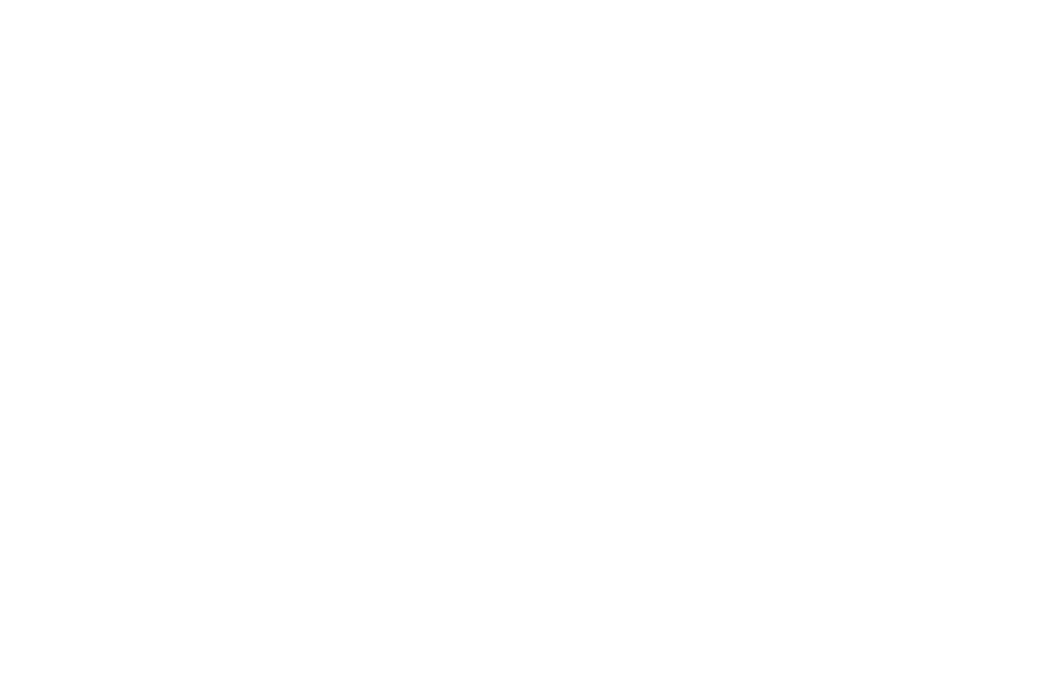
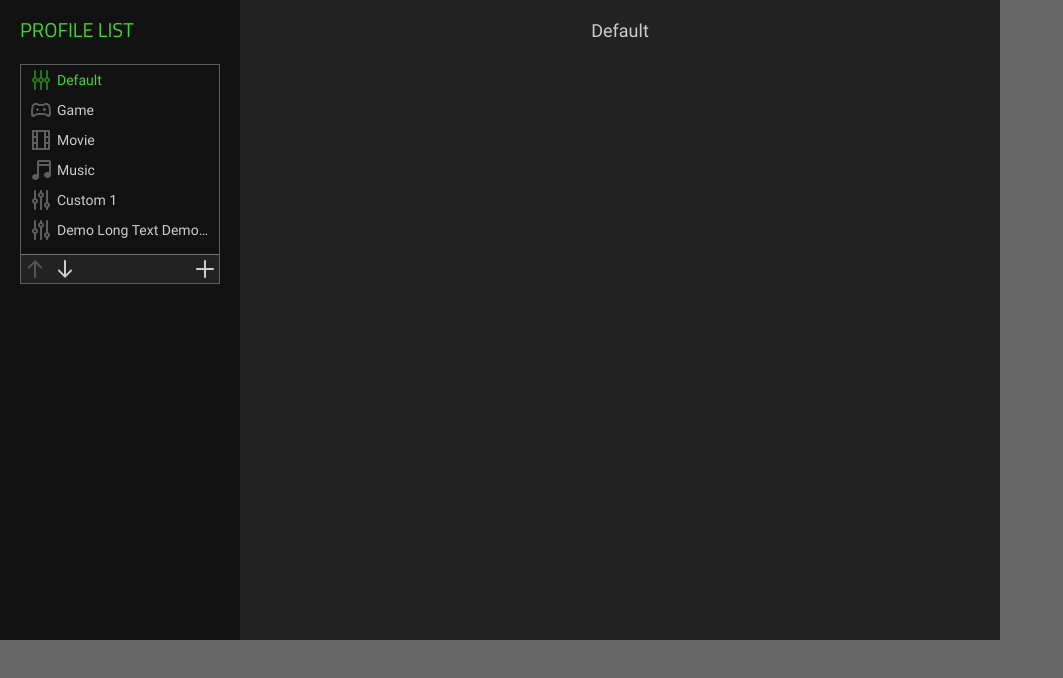
Before and after one commit to Bluzkry/razer, a React (Create React App) app: page / in a window 1280 px wide. Shown: the top 678 px of the page, without its empty margins (0-1063 px from the left). Built offline with nearby package versions, Linux system fonts and the light colour scheme.

Commit message:
Create first run replacement of original HTML using React components

```diff
--- a/public/index.html
+++ b/public/index.html
@@ -8,6 +8,8 @@
       name="description"
       content="Razer Profile App"
     />
+    <link href="%PUBLIC_URL%/assets/fonts/roboto.css" rel="stylesheet" />
+    <link href="%PUBLIC_URL%/assets/fonts/razerf5.css" rel="stylesheet" />
     <title>REQ</title>
   </head>
   <body>
--- a/src/App.tsx
+++ b/src/App.tsx
@@ -1,8 +1,17 @@
 import React from 'react';
+import { ProfileList } from './features/ProfileList';
+import { ProfileView } from './features/ProfileView';
+
+import './css/profile.css';
+import './css/tooltip.css';
 
 function App() {
   return (
-    <div>
+    <div className="main-container">
+      <div className="thx-wrapper flex">
+        <ProfileList />
+        <ProfileView />
+      </div>
     </div>
   );
 }
--- a/src/css/profile.css
+++ b/src/css/profile.css
@@ -16,7 +16,7 @@
 	position: relative;
 	margin-bottom: 1.25rem;
 }
-.thx-puller-border {
+/* .thx-puller-border {
 	z-index: 100;
 	border: 1px solid #707070;
 	position: fixed;
@@ -33,7 +33,7 @@
 	height: 36px;
 	width: 26px;
 	background-color: #111;
-	background-image: url('../images/puller.png');
+	background-image: url('/public/assets/images/assets/images/puller.png');
 	background-repeat: no-repeat;
 	background-position: center;
 
@@ -46,8 +46,8 @@
 .thx-puller:hover {
 	background-color: #222;
 	cursor: pointer;
-	background-image: url('../images/puller_w.png');
-}
+	background-image: url('/public/assets/images/puller_w.png');
+} */
 .drawer-select .toolbar {
 	position: absolute;
 	bottom: 0px;
@@ -75,14 +75,14 @@
 	transition: opacity 0.3s linear;
 }
 .toolbar > .icon.add {
-	background-image: url('../images/icon_plus.svg');
+	background-image: url('/public/assets/images/icon_plus.svg');
 }
 .toolbar > .icon.edit {
-	background-image: url('../images/icon_edit.svg');
+	background-image: url('/public/assets/images/icon_edit.svg');
 	display: none;
 }
 .toolbar > .icon.delete {
-	background-image: url('../images/icon_delete.svg');
+	background-image: url('/public/assets/images/icon_delete.svg');
 	display: none;
 }
 .toolbar > .icon.edit.show,
@@ -90,12 +90,12 @@
 	display: block;
 }
 .toolbar > .icon.up {
-	background-image: url('../images/icon_arrow_up.svg');
+	background-image: url('/public/assets/images/icon_arrow_up.svg');
 	position: absolute;
 	left: 0;
 }
 .toolbar > .icon.down {
-	background-image: url('../images/icon_arrow_down.svg');
+	background-image: url('/public/assets/images/icon_arrow_down.svg');
 	position: absolute;
 	left: 30px;
 }
@@ -173,51 +173,51 @@
 	background-position: center;
 }
 .profile-item.default::before {
-	background-image: url('../images/icon_profiles_default.svg');
+	background-image: url('/public/assets/images/icon_profiles_default.svg');
 }
 .profile-item.game::before {
-	background-image: url('../images/icon_profiles_game.svg');
+	background-image: url('/public/assets/images/icon_profiles_game.svg');
 }
 .profile-item.movie::before {
-	background-image: url('../images/icon_profiles_movie.svg');
+	background-image: url('/public/assets/images/icon_profiles_movie.svg');
 }
 .profile-item.music::before {
-	background-image: url('../images/icon_profiles_music.svg');
+	background-image: url('/public/assets/images/icon_profiles_music.svg');
 }
 .profile-item.custom::before {
-	background-image: url('../images/icon_profiles_custom.svg');
+	background-image: url('/public/assets/images/icon_profiles_custom.svg');
 }
 .profile-item.default:active::before,
 .profile-item.default.active::before {
-	background-image: url('../images/profile_sel_default.svg');
+	background-image: url('/public/assets/images/profile_sel_default.svg');
 }
 .profile-item.game:active::before,
 .profile-item.game.active::before {
-	background-image: url('../images/profile_sel_game.svg');
+	background-image: url('/public/assets/images/profile_sel_game.svg');
 }
 .profile-item.movie:active::before,
 .profile-item.movie.active::before {
-	background-image: url('../images/profile_sel_movie.svg');
+	background-image: url('/public/assets/images/profile_sel_movie.svg');
 }
 .profile-item.music:active::before,
 .profile-item.music.active::before {
-	background-image: url('../images/profile_sel_music.svg');
+	background-image: url('/public/assets/images/profile_sel_music.svg');
 }
 .profile-item.custom:active::before,
 .profile-item.custom.active::before {
-	background-image: url('../images/profile_sel_custom.svg');
+	background-image: url('/public/assets/images/profile_sel_custom.svg');
 }
-.thx-logo {
+/* .thx-logo {
 	width: 167px;
 	height: 24px;
-	background-image: url('../images/logo.png');
+	background-image: url('/public/assets/images/logo.png');
 	background-repeat: no-repeat;
 	max-height: 24px;
 	margin-bottom: 20px;
 	position: absolute;
 	bottom: 0px;
 	left: 67px;
-}
+} */
 .profile-del {
 	flex-direction: column;
 	align-items: center;
--- /dev/null
+++ b/src/features/ProfileItem.tsx
@@ -0,0 +1,11 @@
+import React from 'react';
+
+type Props = {
+  type: string;
+  name: string;
+  active?: boolean;
+};
+
+export const ProfileItem: React.FC<Props> = ({ type, name, active = false }) => {
+  return <div className={`profile-item ${active && 'active'} ${type} no-edit`}>{name}</div>;
+};
--- /dev/null
+++ b/src/features/ProfileList.tsx
@@ -0,0 +1,40 @@
+import React from 'react';
+import { ProfileItem } from './ProfileItem';
+
+type Props = {};
+
+export const ProfileList: React.FC<Props> = ({}) => {
+  return (
+    <div className="thx-drawer flex">
+      <div className="main-title">Profile List</div>
+      <div id="profileWrapper" className="drawer-select flex">
+        <div id="profileList" className="scrollable">
+          <ProfileItem key="0" type="default" name="default" active />
+          <ProfileItem key="1" type="game" name="game" />
+          <ProfileItem key="2" type="movie" name="movie" />
+          <ProfileItem key="3" type="music" name="music" />
+          <ProfileItem key="4" type="custom" name="custom 1" />
+          <ProfileItem key="5" type="custom" name="demo long text demo long text demo" />
+          <input id="profileRename" className="profile-item" placeholder="Enter Profile Name" maxLength={25} />
+        </div>
+        <div className="toolbar flex">
+          <div className="icon add" id="profileAdd"></div>
+          <div className="icon edit" id="profileEdit"></div>
+          <div className="icon delete" id="profileDelete"></div>
+
+          <div className="icon down" id="profileDown"></div>
+          <div className="icon up disabled" id="profileUp"></div>
+        </div>
+        <div id="profileDelCfm" className="profile-del alert flex">
+          <div className="title">delete eq</div>
+          <div className="body-text t-center" id="delName">
+            delete eq
+          </div>
+          <div className="thx-btn" id="cfmDelete">
+            delete
+          </div>
+        </div>
+      </div>
+    </div>
+  );
+};
--- /dev/null
+++ b/src/features/ProfileView.tsx
@@ -0,0 +1,15 @@
+import React from 'react';
+
+type Props = {};
+
+export const ProfileView: React.FC<Props> = ({}) => {
+  return (
+    <div className="thx-window">
+      <div className="sub-title flex">
+        <h1 id="eqTitle" className="eq-title">
+          Default
+        </h1>
+      </div>
+    </div>
+  );
+};
--- a/src/index.tsx
+++ b/src/index.tsx
@@ -4,6 +4,7 @@
 import { store } from './app/store';
 import App from './App';
 import reportWebVitals from './reportWebVitals';
+import './main.css';
 
 const container = document.getElementById('root')!;
 const root = createRoot(container);
```
Also changed, not shown: src/main.css (line endings or trailing spaces).
